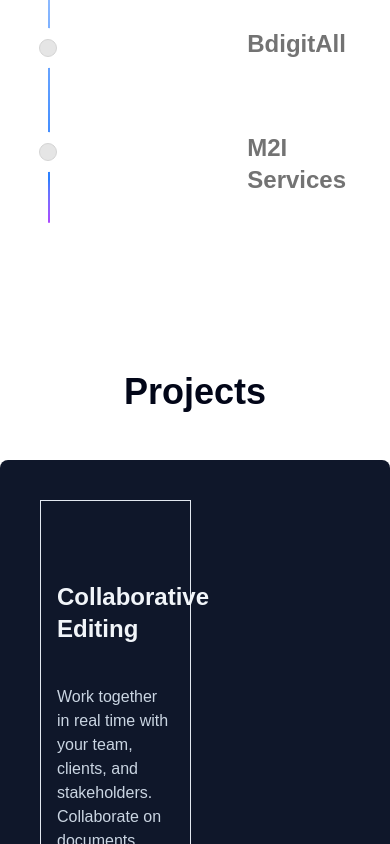
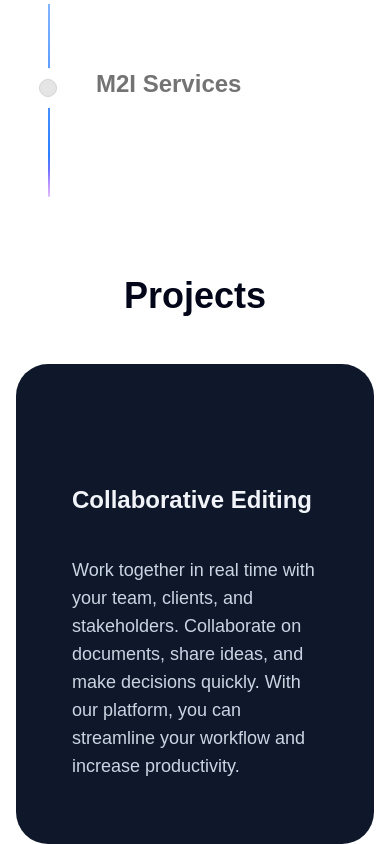
Before and after one commit to bramz-00/my-portfolio, a React (Vite) app: page / in a window 390 px wide. Shown: the part 1760-2604 px from the top of the page. Built offline with nearby package versions, Linux system fonts and the light colour scheme.

Commit message:
add animation to timeline

```diff
--- a/src/components/ui/sticky-scroll-reveal.tsx
+++ b/src/components/ui/sticky-scroll-reveal.tsx
@@ -64,10 +64,10 @@ export const StickyScroll = ({
       animate={{
         backgroundColor: backgroundColors[activeCard % backgroundColors.length],
       }}
-      className="relative w-full  grid grid-cols-2 gap-2 h-screen justify-center items-start space-x-10 overflow-y-auto rounded-md p-10"
+      className="relative w-full  grid lg:grid-cols-2 grid-cols-1 h-[30rem] gap-2 lg:h-screen justify-center items-start space-x-10 overflow-y-auto rounded-4xl p-10"
       ref={ref}
     >
-      <div className="w-full border relative px-4">
+      <div className="w-full relative px-4">
         <div className="w-full ">
           {content.map((item, index) => (
             <div key={item.title + index} className="my-20 w-full ">
@@ -89,32 +89,11 @@ export const StickyScroll = ({
                 animate={{
                   opacity: activeCard === index ? 1 : 0.3,
                 }}
-                className="text-kg mt-10 max-w-sm text-slate-300"
+                className="text-lg mt-10 max-w-sm text-slate-300"
               >
                 {item.description}
               </motion.p>
-                <motion.p
-                initial={{
-                  opacity: 0,
-                }}
-                animate={{
-                  opacity: activeCard === index ? 1 : 0.3,
-                }}
-                className="text-kg mt-10  text-slate-300"
-              >
-                {item.description}
-              </motion.p>
-                <motion.p
-                initial={{
-                  opacity: 0,
-                }}
-                animate={{
-                  opacity: activeCard === index ? 1 : 0.3,
-                }}
-                className="text-kg mt-10 max-w-sm text-slate-300"
-              >
-                {item.description}
-              </motion.p>
+
             </div>
           ))}
           <div className="h-40" />
--- a/src/components/ui/timeline.tsx
+++ b/src/components/ui/timeline.tsx
@@ -3,6 +3,7 @@ import {
   useScroll,
   useTransform,
   motion,
+  useInView,
 } from "motion/react";
 import React, { useEffect, useRef, useState } from "react";
 
@@ -11,10 +12,108 @@ interface TimelineEntry {
   content: React.ReactNode;
 }
 
+const TimelineItem = ({
+  item,
+  index
+}: {
+  item: TimelineEntry;
+  index: number;
+}) => {
+  const itemRef = useRef<HTMLDivElement>(null);
+  const isInView = useInView(itemRef, {
+    once: true,
+    margin: "-20% 0px -20% 0px"
+  });
+
+  return (
+    <motion.div
+      ref={itemRef}
+      initial={{ opacity: 0, y: 50 }}
+      animate={isInView ? { opacity: 1, y: 0 } : { opacity: 0, y: 50 }}
+      transition={{
+        duration: 0.6,
+        delay: index * 0.1,
+        ease: [0.25, 0.46, 0.45, 0.94]
+      }}
+      className="flex justify-start pt-10 md:pt-40 md:gap-10 w-full"
+    >
+      <div className="sticky flex flex-col md:flex-row z-40 items-center top-40 self-start lg:w-full">
+        <motion.div
+          initial={{ scale: 0, rotate: -180 }}
+          animate={isInView ? { scale: 1, rotate: 0 } : { scale: 0, rotate: -180 }}
+          transition={{
+            duration: 0.5,
+            delay: index * 0.1 + 0.2,
+            type: "spring",
+            stiffness: 200,
+            damping: 15
+          }}
+          className="h-10 absolute left-3 md:left-3 w-10 rounded-full bg-white dark:bg-black flex items-center justify-center"
+        >
+          <motion.div
+            initial={{ scale: 0 }}
+            animate={isInView ? { scale: 1 } : { scale: 0 }}
+            transition={{
+              duration: 0.3,
+              delay: index * 0.1 + 0.4,
+              type: "spring",
+              stiffness: 300
+            }}
+            className="h-4 w-4 rounded-full bg-neutral-200 dark:bg-neutral-800 border border-neutral-300 dark:border-neutral-700 p-2"
+          />
+        </motion.div>
+
+        <motion.h3
+          initial={{ opacity: 0, x: -30 }}
+          animate={isInView ? { opacity: 1, x: 0 } : { opacity: 0, x: -30 }}
+          transition={{
+            duration: 0.6,
+            delay: index * 0.1 + 0.3,
+            ease: [0.25, 0.46, 0.45, 0.94]
+          }}
+          className="hidden lg:block text-xl md:pl-20 md:text-5xl font-bold text-neutral-500 dark:text-neutral-500"
+        >
+          {item.title}
+        </motion.h3>
+      </div>
+
+      <div className="relative pl-20 pr-4 md:pl-4 lg:w-0 w-full">
+        <motion.h3
+          initial={{ opacity: 0, y: 20 }}
+          animate={isInView ? { opacity: 1, y: 0 } : { opacity: 0, y: 20 }}
+          transition={{
+            duration: 0.5,
+            delay: index * 0.1 + 0.4,
+            ease: [0.25, 0.46, 0.45, 0.94]
+          }}
+          className="md:hidden block text-2xl mb-4 text-left font-bold text-neutral-500 dark:text-neutral-500"
+        >
+          {item.title}
+        </motion.h3>
+
+        <motion.div
+          initial={{ opacity: 0, y: 30 }}
+          animate={isInView ? { opacity: 1, y: 0 } : { opacity: 0, y: 30 }}
+          transition={{
+            duration: 0.7,
+            delay: index * 0.1 + 0.5,
+            ease: [0.25, 0.46, 0.45, 0.94]
+          }}
+        >
+          {item.content}
+        </motion.div>
+      </div>
+    </motion.div>
+  );
+};
+
 export const Timeline = ({ data }: { data: TimelineEntry[] }) => {
   const ref = useRef<HTMLDivElement>(null);
   const containerRef = useRef<HTMLDivElement>(null);
+  const headerRef = useRef<HTMLDivElement>(null);
   const [height, setHeight] = useState(0);
+
+  const headerInView = useInView(headerRef, { once: true, margin: "-10%" });
 
   useEffect(() => {
     if (ref.current) {
@@ -36,52 +135,72 @@ export const Timeline = ({ data }: { data: TimelineEntry[] }) => {
       className="w-full bg-white dark:bg-neutral-950 font-sans md:px-10"
       ref={containerRef}
     >
-      <div className=" mx-auto py-20 px-4 md:px-8 lg:px-10">
-        <h2 className="text-lg md:text-4xl mb-4 text-black dark:text-white ">
+      <motion.div
+        ref={headerRef}
+        initial={{ opacity: 0, y: 50 }}
+        animate={headerInView ? { opacity: 1, y: 0 } : { opacity: 0, y: 50 }}
+        transition={{
+          duration: 0.8,
+          ease: [0.25, 0.46, 0.45, 0.94]
+        }}
+        className="mx-auto py-20 px-4 md:px-8 lg:px-10"
+      >
+        <motion.h2
+          initial={{ opacity: 0, y: 30 }}
+          animate={headerInView ? { opacity: 1, y: 0 } : { opacity: 0, y: 30 }}
+          transition={{
+            duration: 0.6,
+            delay: 0.2,
+            ease: [0.25, 0.46, 0.45, 0.94]
+          }}
+          className="text-lg md:text-4xl mb-4 text-black dark:text-white"
+        >
           Changelog from my journey
-        </h2>
-        <p className="text-neutral-700 dark:text-neutral-300 text-sm md:text-base max-w-sm">
+        </motion.h2>
+
+        <motion.p
+          initial={{ opacity: 0, y: 20 }}
+          animate={headerInView ? { opacity: 1, y: 0 } : { opacity: 0, y: 20 }}
+          transition={{
+            duration: 0.6,
+            delay: 0.4,
+            ease: [0.25, 0.46, 0.45, 0.94]
+          }}
+          className="text-neutral-700 dark:text-neutral-300 text-sm md:text-base max-w-sm"
+        >
           I&apos;ve been working on Aceternity for the past 2 years. Here&apos;s
           a timeline of my journey.
-        </p>
-      </div>
+        </motion.p>
+      </motion.div>
 
       <div ref={ref} className="relative w-full pb-20">
         {data.map((item, index) => (
-          <div
+          <TimelineItem
             key={index}
-            className="flex justify-start pt-10 md:pt-40 md:gap-10 w-full "
-          >
-            <div className="sticky flex flex-col md:flex-row z-40 items-center top-40 self-start w-full">
-              <div className="h-10 absolute left-3 md:left-3 w-10 rounded-full bg-white dark:bg-black flex items-center justify-center">
-                <div
-                className="h-4 w-4 rounded-full bg-neutral-200 dark:bg-neutral-800 border border-neutral-300 dark:border-neutral-700 p-2" />
-              </div>
-              <h3 className="hidden md:block text-xl md:pl-20 md:text-5xl font-bold text-neutral-500 dark:text-neutral-500  ">
-                {item.title}
-              </h3>
-            </div>
+            item={item}
+            index={index}
+          />
+        ))}
 
-            <div className="relative pl-20 pr-4 md:pl-4 w-full">
-              <h3 className="md:hidden block text-2xl mb-4 text-left font-bold text-neutral-500 dark:text-neutral-500">
-                {item.title}
-              </h3>
-              {item.content}{" "}
-            </div>
-          </div>
-        ))}
         <div
           style={{
             height: height + "px",
           }}
-          className="absolute md:left-8 left-8 top-0 overflow-hidden w-[2px] bg-[linear-gradient(to_bottom,var(--tw-gradient-stops))] from-transparent from-[0%] via-neutral-200 dark:via-neutral-700 to-transparent to-[99%]  [mask-image:linear-gradient(to_bottom,transparent_0%,black_10%,black_90%,transparent_100%)] "
+          className="absolute md:left-8 left-8 top-0 overflow-hidden w-[2px] bg-[linear-gradient(to_bottom,var(--tw-gradient-stops))] from-transparent from-[0%] via-neutral-200 dark:via-neutral-700 to-transparent to-[99%] [mask-image:linear-gradient(to_bottom,transparent_0%,black_10%,black_90%,transparent_100%)]"
         >
           <motion.div
             style={{
               height: heightTransform,
               opacity: opacityTransform,
             }}
-            className="absolute inset-x-0 top-0  w-[2px] bg-gradient-to-t from-purple-500 via-blue-500 to-transparent from-[0%] via-[10%] rounded-full"
+            initial={{ scaleY: 0 }}
+            animate={{ scaleY: 1 }}
+            transition={{
+              duration: 1.2,
+              ease: [0.25, 0.46, 0.45, 0.94],
+              delay: 0.5
+            }}
+            className="absolute inset-x-0 top-0 w-[2px] bg-gradient-to-t from-purple-500 via-blue-500 to-transparent from-[0%] via-[10%] rounded-full origin-top"
           />
         </div>
       </div>
--- a/src/pages/Projects.tsx
+++ b/src/pages/Projects.tsx
@@ -50,7 +50,7 @@ const Projects = () => {
     },
   ];
   return (
-    <section className=" flex flex-col w-full items-center justify-center" id="projects">
+    <section className=" flex flex-col w-full items-center justify-center lg:px-16 px-4" id="projects">
 
       <h2 className="text-4xl font-bold mb-12 text-center">Projects</h2>
       <StickyScroll content={content} />
```
